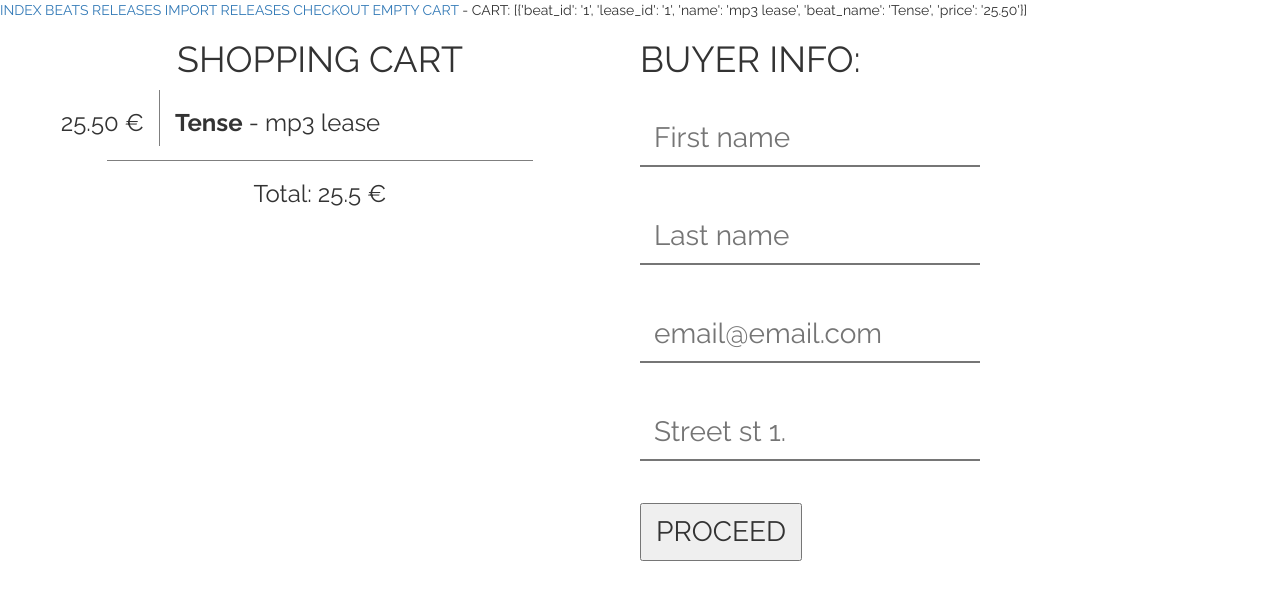
After one commit to alvarantson/alvarantson, a Django app: page /checkout/ in a window 1280 px wide. The commit adds this page. Shown: the top 600 px of the page. Run offline with Django 3.2, Linux system fonts and the light colour scheme; some libraries are stand-ins or nearby versions.

Commit message:
lapotop #2

```diff
--- a/app/LEHT/settings.py
+++ b/app/LEHT/settings.py
@@ -128,4 +128,3 @@ STATICFILES_DIRS = [
 ]
 MEDIA_URL = '/i/'
 MEDIA_ROOT = os.path.join(BASE_DIR, 'i')
-SESSION_EXPIRE_AT_BROWSER_CLOSE = True
--- a/app/checkout/urls.py
+++ b/app/checkout/urls.py
@@ -2,5 +2,6 @@ from django.urls import path
 from . import views
 
 urlpatterns = [
-    path("", views.checkout)
+    path("", views.checkout),
+    path("empty/", views.empty),
 ]
--- a/app/checkout/views.py
+++ b/app/checkout/views.py
@@ -1,5 +1,18 @@
 from django.shortcuts import render
+from django.http import HttpResponseRedirect, HttpResponse
 
 # Create your views here.
 def checkout(request):
+	request.session["shopping_cart"]=[{
+				"beat_id": "1",
+				"lease_id": "1",
+				"name": "mp3 lease",
+				"beat_name": "Tense",
+				"price": "25.50"
+				}]
+	request.session["shopping_cart_total"] = 25.50
 	return render(request, "checkout.html", {})
+
+def empty(request):
+	request.session["shopping_cart"]=[]
+	return HttpResponseRedirect(request.META['HTTP_REFERER'])
--- a/app/static/all.css
+++ b/app/static/all.css
@@ -15,3 +15,32 @@ body {
 .col-xs-12 {
 	padding: 0 0 0 0 !important;
 }
+.modal-dialog {
+	margin-left: 7.5vw;
+	margin-right: 7.5vw;
+}
+.modal-content {
+	width: 85vw;
+}
+.modal-body {
+	padding: 0 0 0 0;
+}
+.modal-body table {
+	margin: 0 0 0 0;
+}
+input,
+textarea {
+	border-top: none;
+	border-left: none;
+	border-right: none;
+	padding: 0.25em 0.5em 0.25em 0.5em;
+	font-size: 2em;
+	margin-top: 0.75em;
+	margin-bottom: 0.75em;
+}
+button {
+	padding: 0.25em 0.5em 0.25em 0.5em;
+	font-size: 2em;
+	margin-top: 0.75em;
+	margin-bottom: 0.75em;
+}
--- a/app/static/beats.css
+++ b/app/static/beats.css
@@ -13,3 +13,9 @@
 }
 audio {
 }
+.modal-body {
+	text-align: center;
+}
+.modal-body td:hover {
+	background-color: rgba(150,150,150,0.15);
+}
--- /dev/null
+++ b/app/static/checkout.css
@@ -0,0 +1,15 @@
+.shopping-cart h1 {
+	text-align: center;
+}
+.prices {
+	text-align: right;
+	border-right: solid thin rgba(0,0,0,0.5);
+}
+.prices,
+.items {
+	margin-bottom: 1em;
+}
+.total {
+	text-align: center;
+	border-top: solid thin rgba(0,0,0,0.5);
+}
--- /dev/null
+++ b/app/templates/checkout.html
@@ -0,0 +1,38 @@
+{% load static %}
+{% include "navbar/navbar.html" %}
+<link rel="stylesheet" type="text/css" href="{% static 'checkout.css' %}">
+
+{% if request.session.shopping_cart.0 %}
+<div class="col-xs-12 col-md-6 shopping-cart">
+	<h1>SHOPPING CART</h1>
+	<div class="col-xs-3 prices">
+		{% for item in request.session.shopping_cart %}
+			<h3>{{ item.price }} €</h3>
+		{% endfor %}
+	</div>
+	<div class="col-xs-9 items">
+		{% for item in request.session.shopping_cart %}
+			<h3><b>{{ item.beat_name }}</b> - {{ item.name }}</h3>
+		{% endfor %}
+	</div>
+
+	<div class="col-xs-12 col-md-2"></div>
+	<div class="col-xs-12 col-md-8 total">
+		<h3>Total: {{ request.session.shopping_cart_total }} €</h3>
+	</div>
+	<div class="col-xs-12 col-md-2"></div>
+</div>
+<div class="col-xs-12 col-md-6 buyer-info">
+	<h1>BUYER INFO:</h1>
+	<form method="POST">{% csrf_token %}
+		<input type="text" name="buyer_first_name" placeholder="First name" required><br>
+		<input type="text" name="buyer_last_name" placeholder="Last name" required><br>
+		<input type="email" name="buyer_email" placeholder="email@email.com" required><br>
+		<input type="text" name="buyer_address" placeholder="Street st 1." required><br>
+		<button type="submit" name="submit-btn" value="buy">PROCEED</button>
+	</form>
+</div>
+{% else %}
+<h3>Shopping cart empty..</h3>
+{% endif %}
+{% include "navbar/footer.html" %}
--- a/app/templates/navbar/navbar.html
+++ b/app/templates/navbar/navbar.html
@@ -37,6 +37,7 @@
 	<a href="/releases">RELEASES</a>
 	<a href="/releases/import">IMPORT RELEASES</a>
 	<a href="/checkout">CHECKOUT</a>
+	<a href="/checkout/empty">EMPTY CART</a>
 	 - CART:
 	{% if request.session.shopping_cart %}
 		{{ request.session.shopping_cart }}
```
Also changed, not shown: app/beats/views.py (+19 -3 lines), app/static/releases.css (+0 -13 lines), app/templates/beats.html (+39 -5 lines), app/db.sqlite3, app/i/lease_files/30.12.19_Video0001-0294.00_00_12_14.Still006.jpg (added), 1 other file.
